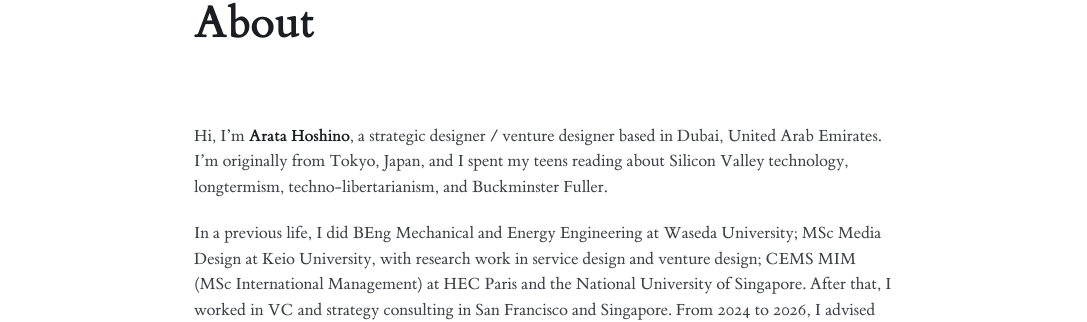
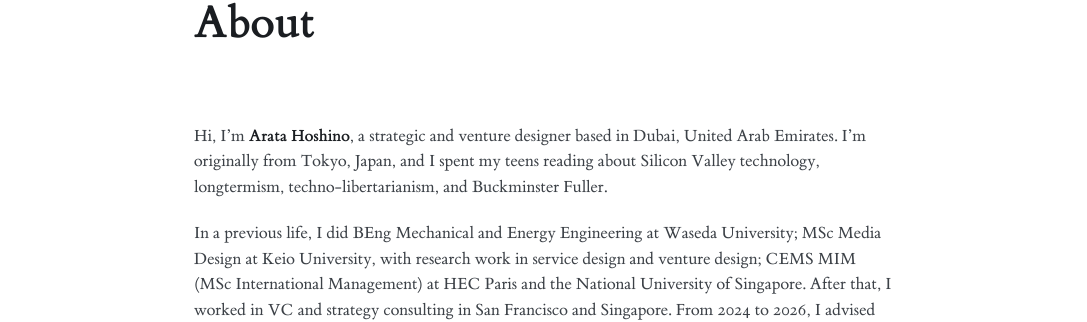
Before and after one commit to arata-hoshino/arata-hoshino.github.io, a Jekyll site: the page built from about.md, in a window 1280 px wide. Shown: the part 251-573 px from the top of the page, without its empty margins (96-1183 px from the left). Built offline with Jekyll 4.4.1, drawn with Linux system fonts in a browser that asks for light colours; part of the change alters nothing that is shown.

Commit message:
"a strategic and venture designer", and the PDFs open in a new tab
Co-Authored-By: Claude Opus 5 (1M context) <noreply@anthropic.com>

```diff
--- a/about.md
+++ b/about.md
@@ -5,7 +5,7 @@ permalink: /about/
 description: "Arata Hoshino — from Tokyo, based in Dubai. Energy, physical automation, and what they do to how people live."
 ---
 
-Hi, I'm **Arata Hoshino**, a strategic designer / venture designer based in Dubai, United Arab
+Hi, I'm **Arata Hoshino**, a strategic and venture designer based in Dubai, United Arab
 Emirates. I'm originally from Tokyo, Japan, and I spent my teens reading about Silicon Valley
 technology, longtermism, techno-libertarianism, and Buckminster Fuller.
 
@@ -22,5 +22,5 @@ a classmate since junior high.
 
 You can reach me by [email](mailto:arata.h.hoshino@gmail.com). A summary is on
 [LinkedIn](https://www.linkedin.com/in/arata-hoshino/){:target="_blank" rel="noopener"}, the
-scope of each project is in my [portfolio (PDF)](/assets/arata-hoshino-portfolio.pdf), and where I
-stand is on [vision paper (PDF)](/assets/arata-hoshino-vision-paper.pdf).
+scope of each project is in my [portfolio (PDF)](/assets/arata-hoshino-portfolio.pdf){:target="_blank" rel="noopener"}, and where I
+stand is on [vision paper (PDF)](/assets/arata-hoshino-vision-paper.pdf){:target="_blank" rel="noopener"}.
```
